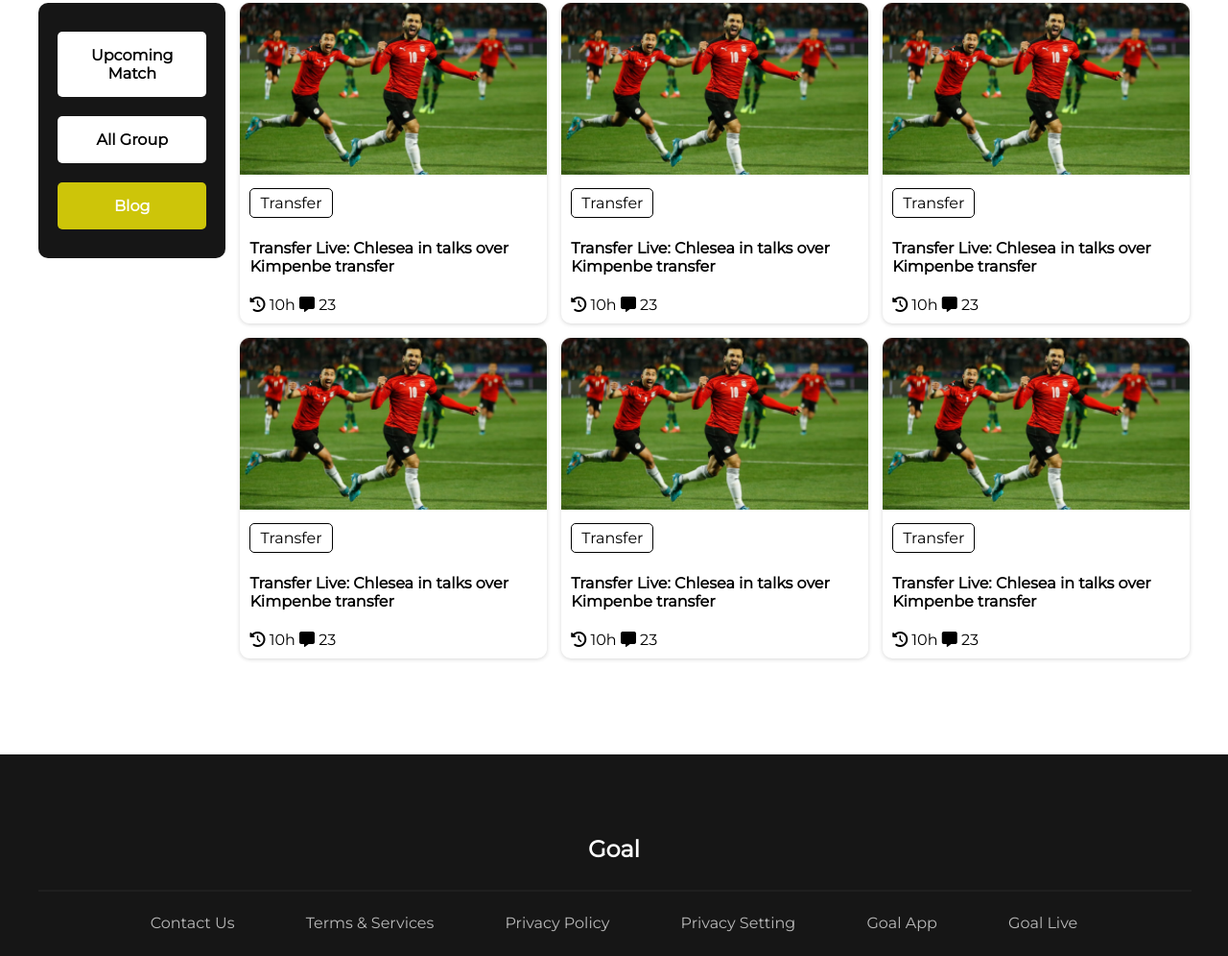
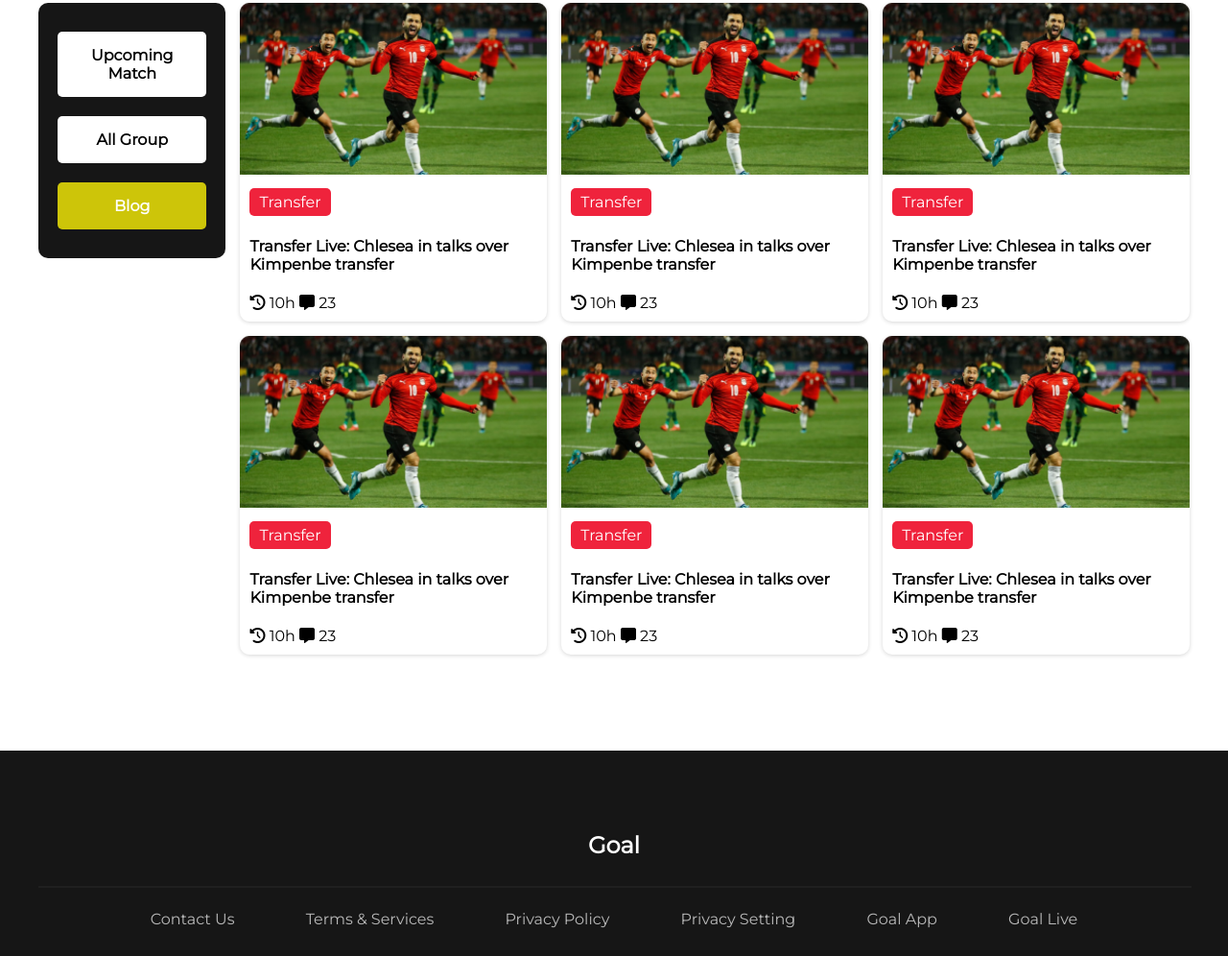
Before and after one commit to safwanbin2/world-cup, a plain HTML site: page index.html in a window 1280 px wide. Shown: the part 847-1843 px from the top of the page at 96% size. Drawn offline with Linux system fonts and the light colour scheme.

Commit message:
button correction

```diff
--- a/styles/style.css
+++ b/styles/style.css
@@ -112,10 +112,10 @@ a{
 .card-info{
     padding: 10px;
 }
-.card a{
-    color: black;
-    border: 1px solid black;
+.transfer-cta{
+    color: white;
     padding: 5px 10px;
+    background-color: rgba(239, 35, 60, 1);
 }
 /* main end */
 /* footer start */
```
